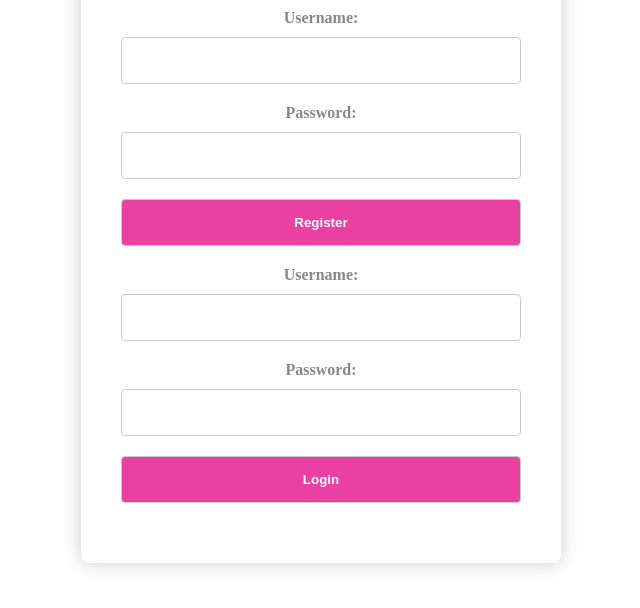
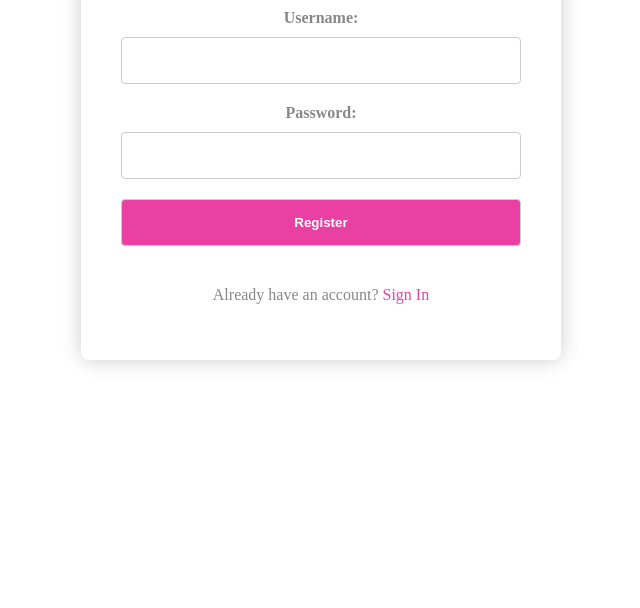
Before and after one commit to arsen030503/arsen030503.github.io, a plain HTML site: page registration.html in a window 1280 px wide. Shown: the part 116-724 px from the top of the page, without its empty margins (319-959 px from the left). Drawn offline with Linux system fonts and the light colour scheme.

Commit message:
Update registration.html

```diff
--- a/registration.html
+++ b/registration.html
@@ -1,5 +1,4 @@
 <!-- registration.html -->
-
 <!DOCTYPE html>
 <html lang="en">
 <head>
@@ -23,18 +22,8 @@
             <input type="password" id="password" name="password" required />
 
             <input type="submit" value="Register" />
+            <p>Already have an account? <a href="signIn.html">Sign In</a></p>
         </form>
-        <form id="login-form" data-form-type="login">
-            <label for="login-username">Username:</label>
-            <input type="text" id="login-username" name="username" required />
-
-            <label for="login-password">Password:</label>
-            <input type="password" id="login-password" name="password" required />
-
-            <input type="submit" value="Login" />
-        </form>
-
-
     </div>
     <!-- End of Registration Wrapper -->
 
```
